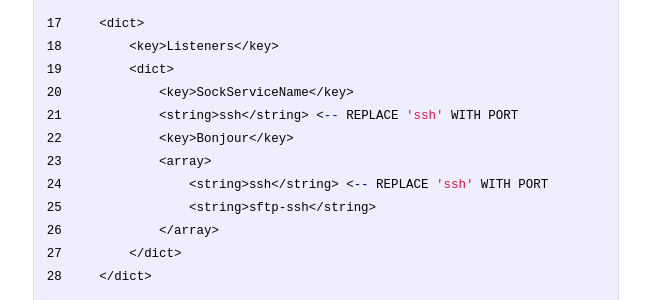
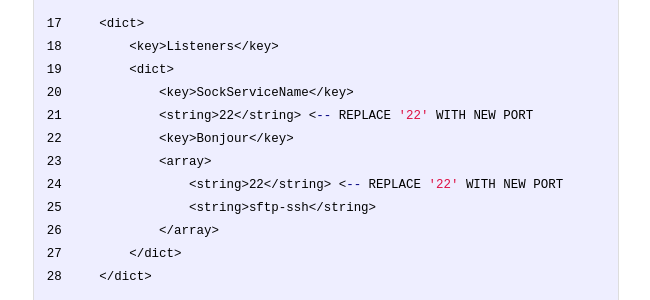
Before and after one commit to jacobsvante/jmagnusson.github.com-old, a Jekyll site: the page built from _posts/2011-08-23-osx-sshd-port.markdown, in a window 1280 px wide. Shown: the part 235-535 px from the top of the page, without its empty margins (314-964 px from the left). Built offline with Jekyll 4.4.1, drawn with Linux system fonts in a browser that asks for light colours; Markdown is read by kramdown in place of the engine named in the settings; some of the changed text lies outside the part shown.

Commit message:
Post edit

```diff
--- a/_posts/2011-08-23-osx-sshd-port.markdown
+++ b/_posts/2011-08-23-osx-sshd-port.markdown
@@ -13,10 +13,10 @@ sudo vim /System/Library/LaunchDaemons/ssh.plist
  18         <key>Listeners</key>
  19         <dict>
  20             <key>SockServiceName</key>
- 21             <string>ssh</string> <-- REPLACE 'ssh' WITH PORT
+ 21             <string>22</string> <-- REPLACE '22' WITH NEW PORT
  22             <key>Bonjour</key>
  23             <array>
- 24                 <string>ssh</string> <-- REPLACE 'ssh' WITH PORT
+ 24                 <string>22</string> <-- REPLACE '22' WITH NEW PORT
  25                 <string>sftp-ssh</string>
  26             </array>
  27         </dict>
```
